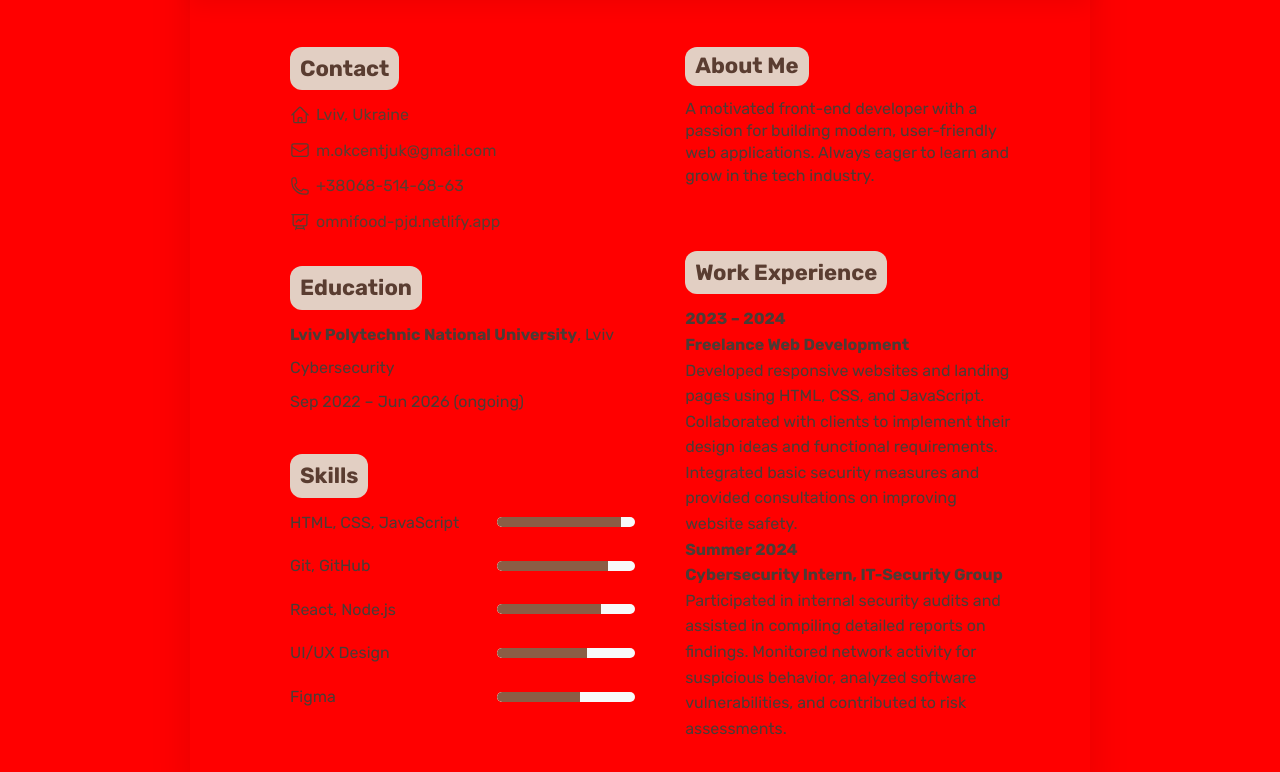
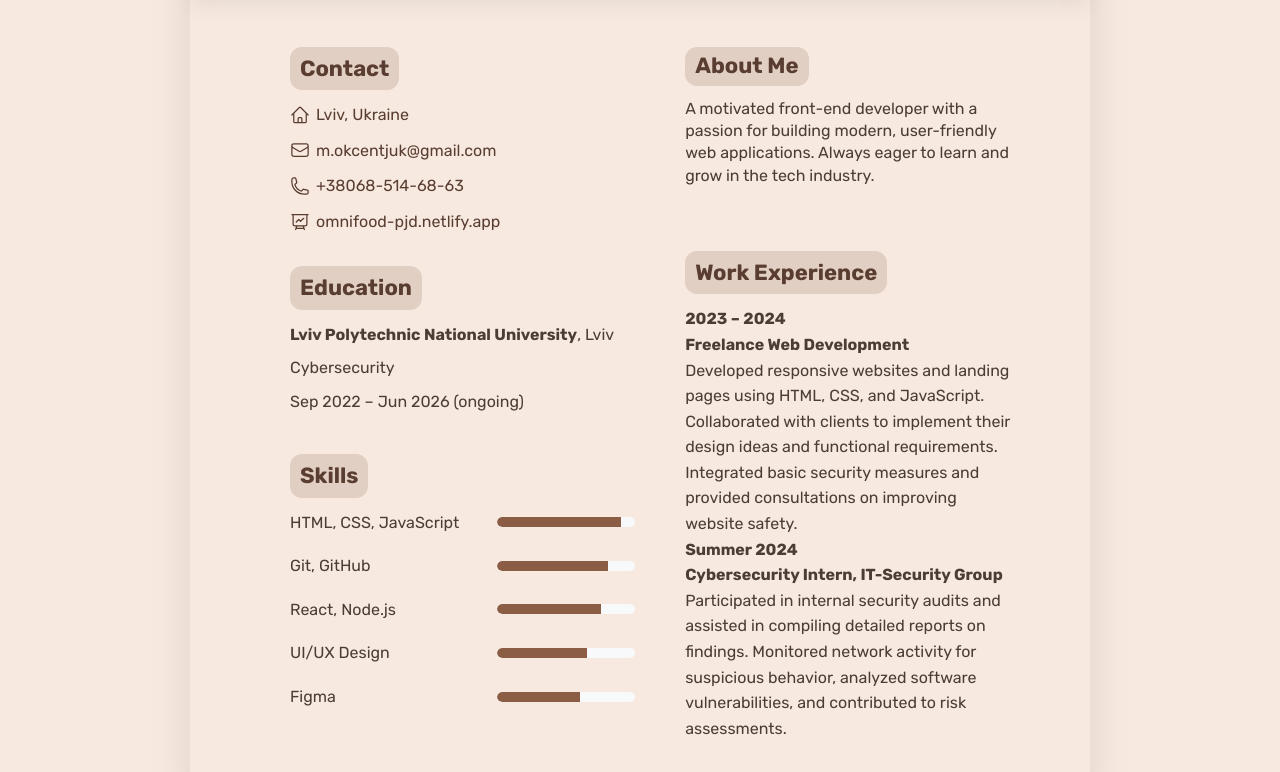
Before and after one commit to PaJuloyDedys/Lab-work--5, a plain HTML site: page index.html in a window 1280 px wide. Shown: the part 226-998 px from the top of the page. Drawn offline with Linux system fonts and the light colour scheme; no server answers.

Commit message:
Повернув назад фон

```diff
--- a/styles.css
+++ b/styles.css
@@ -14,8 +14,8 @@ body {
   color: #555;
   line-height: 1.6;
   padding: 4rem 2rem;
-  /* background-color: #f7e9df; */
-  background-color: red;
+  background-color: #f7e9df;
+  /* background-color: red; */
 }
 
 .resume-container {
```
